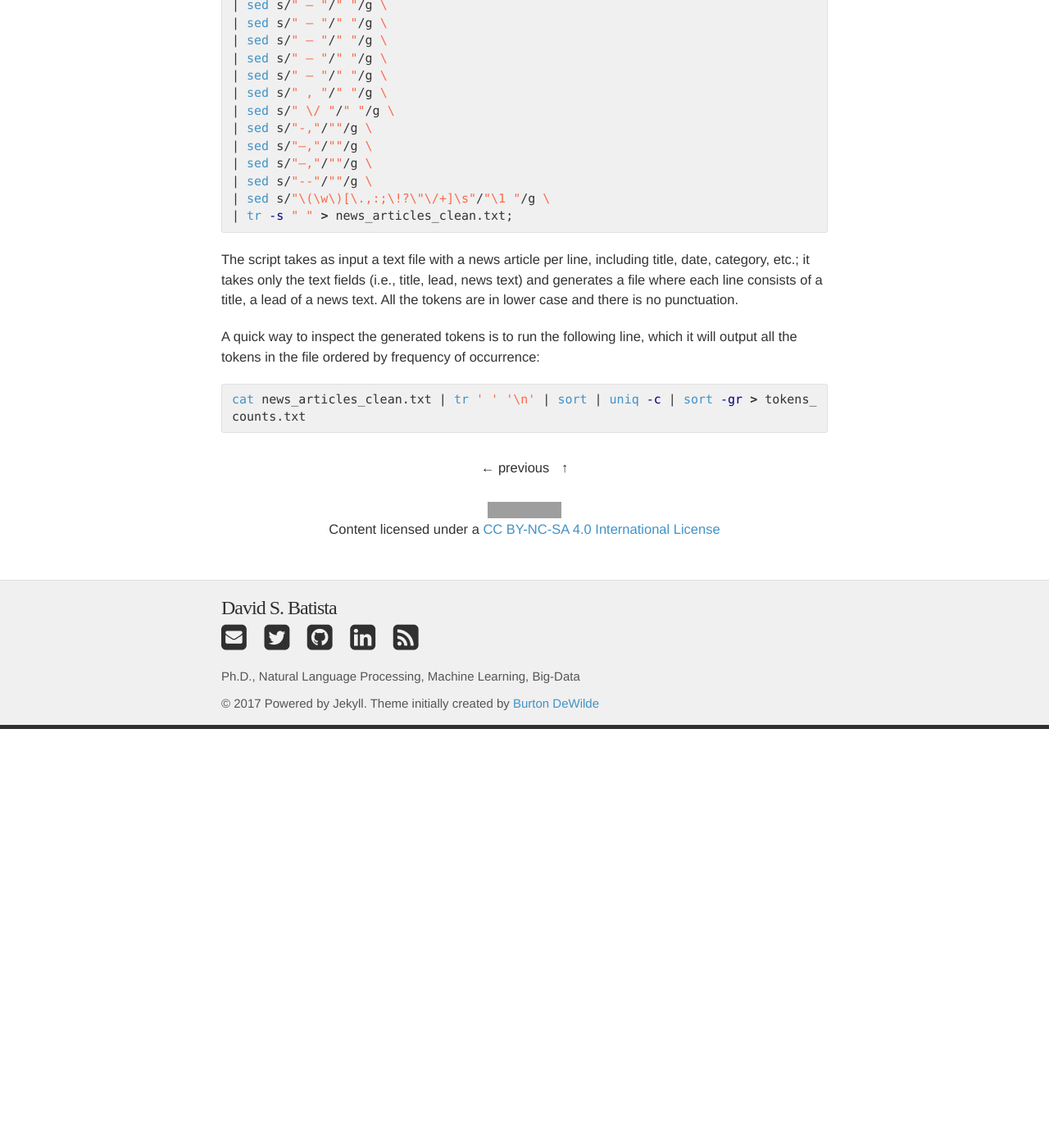
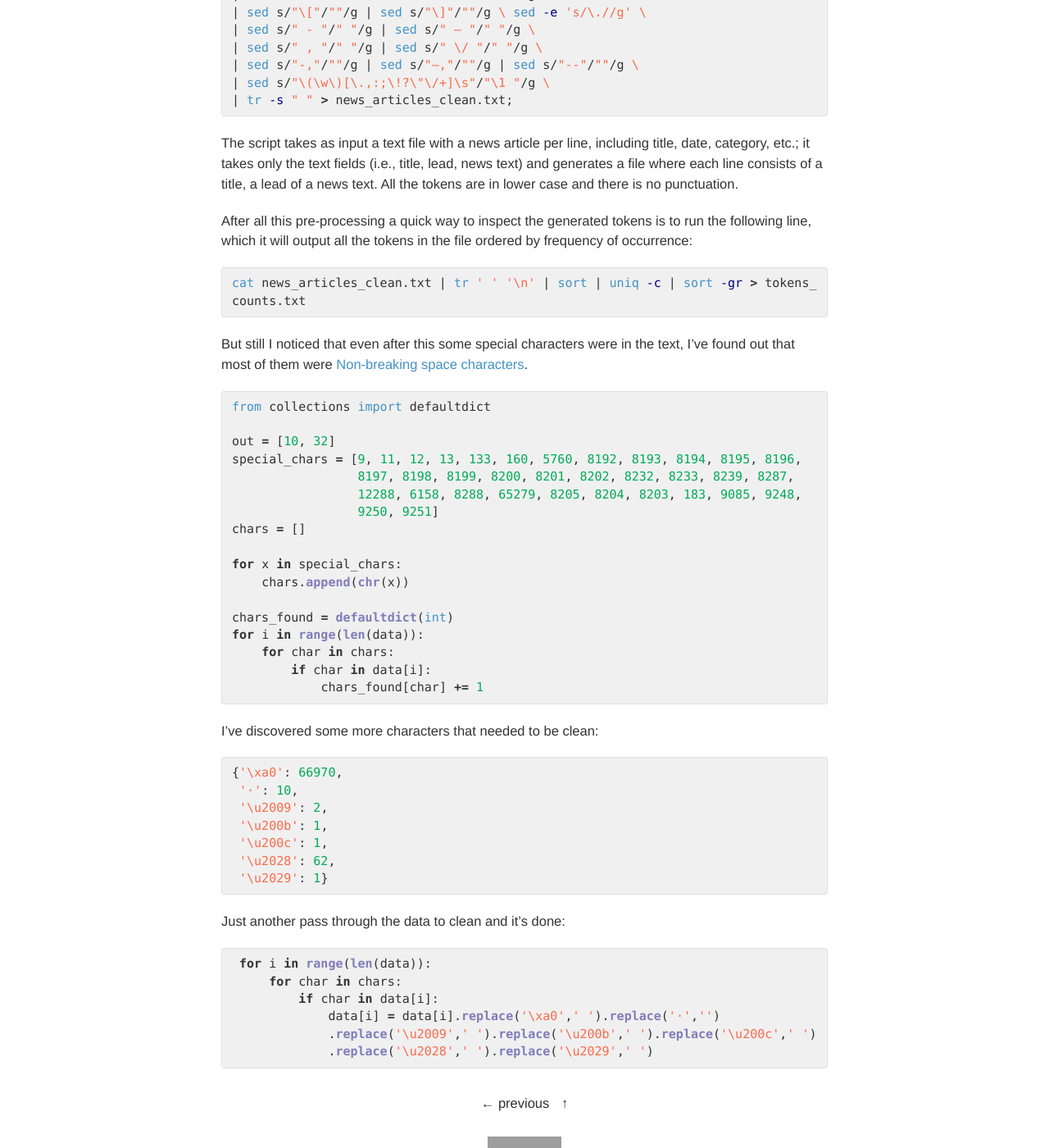
Before and after one commit to davidsbatista/davidsbatista.net, a Jekyll site: the page built from _posts/2017-12-01-Word_Embeddings.md, in a window 1280 px wide and 1400 px high, scrolled down 1710 px. Shown: the whole window at 82% size. Built offline with Jekyll 4.4.1, drawn with Linux system fonts in a browser that asks for light colours; nearby versions of some CDN libraries; some web fonts are replaced; comment, search, counter and statistics services are not loaded; before the commit the page ends 2599 px from its top, so only the background shows below that; some of the changed text lies outside the part shown; grey boxes are pictures that could not be loaded.

```diff
--- a/_posts/2017-12-01-Word_Embeddings.md
+++ b/_posts/2017-12-01-Word_Embeddings.md
@@ -8,6 +8,9 @@
 disqus_identifier: 20171203
 preview_pic: /assets/images/
 ---
+
+I've decided to make a quick review over, probably the most popular methods to generate word embeddings. First just to understand them a bit more in deep and also to apply them to a corpus of Portuguese news articles that I had been collecting since a few years.
+
 
 # __Word2Vec: Skip-Gram__
 
@@ -70,29 +73,68 @@
 | tr -s " " \
 | sed s/"['\"\(\)\`”′″‴«»„”“‘’º]"/""/g \
 | sed s/"\(\w\)[\.,:;\!?\"\/+]\s"/"\1 "/g \
-| sed s/"\["/""/g \
-| sed s/"\]"/""/g \
-| sed -e 's/\.//g' \
-| sed s/" - "/" "/g \
-| sed s/" — "/" "/g \
-| sed s/" — "/" "/g \
-| sed s/" — "/" "/g \
-| sed s/" – "/" "/g \
-| sed s/" – "/" "/g \
-| sed s/" , "/" "/g \
-| sed s/" \/ "/" "/g \
-| sed s/"-,"/""/g \
-| sed s/"—,"/""/g \
-| sed s/"–,"/""/g \
-| sed s/"--"/""/g \
+| sed s/"\["/""/g | sed s/"\]"/""/g \ sed -e 's/\.//g' \
+| sed s/" - "/" "/g | sed s/" — "/" "/g \
+| sed s/" , "/" "/g | sed s/" \/ "/" "/g \
+| sed s/"-,"/""/g | sed s/"—,"/""/g | sed s/"--"/""/g \
 | sed s/"\(\w\)[\.,:;\!?\"\/+]\s"/"\1 "/g \
 | tr -s " " > news_articles_clean.txt;
 {% endhighlight bash %}
 
 The script takes as input a text file with a news article per line, including title, date, category, etc.; it takes only the text fields (i.e., title, lead, news text) and generates a file where each line consists of a title, a lead of a news text. All the tokens are in lower case and there is no punctuation.
 
-A quick way to inspect the generated tokens is to run the following line, which it will output all the tokens in the file ordered by frequency of occurrence:
+After all this pre-processing a quick way to inspect the generated tokens is to run the following line, which it will output all the tokens in the file ordered by frequency of occurrence:
 
 {% highlight bash %}
 cat news_articles_clean.txt | tr ' ' '\n' | sort | uniq -c | sort -gr > tokens_counts.txt
 {% endhighlight bash %}
+
+But still I noticed that even after this some special characters were in the text, I've found out that most of them were
+[Non-breaking space characters](https://www.wikiwand.com/en/Non-breaking_space).
+
+{% highlight python %}
+from collections import defaultdict
+
+out = [10, 32]
+special_chars = [9, 11, 12, 13, 133, 160, 5760, 8192, 8193, 8194, 8195, 8196,
+                 8197, 8198, 8199, 8200, 8201, 8202, 8232, 8233, 8239, 8287,
+                 12288, 6158, 8288, 65279, 8205, 8204, 8203, 183, 9085, 9248,
+                 9250, 9251]
+chars = []
+
+for x in special_chars:
+    chars.append(chr(x))
+
+chars_found = defaultdict(int)
+for i in range(len(data)):
+    for char in chars:
+        if char in data[i]:
+            chars_found[char] += 1
+
+{% endhighlight python %}
+
+
+I've discovered some more characters that needed to be clean:
+
+{% highlight python %}
+{'\xa0': 66970,
+ '·': 10,
+ '\u2009': 2,
+ '\u200b': 1,
+ '\u200c': 1,
+ '\u2028': 62,
+ '\u2029': 1}
+{% endhighlight python %}
+
+Just another pass through the data to clean and it's done:
+
+{% highlight python %}
+ for i in range(len(data)):
+     for char in chars:
+         if char in data[i]:
+             data[i] = data[i].replace('\xa0',' ').replace('·','')
+             .replace('\u2009',' ').replace('\u200b',' ').replace('\u200c',' ')
+             .replace('\u2028',' ').replace('\u2029',' ')
+
+
+{% endhighlight python %}
```
Also changed, not shown: 1 other file.
